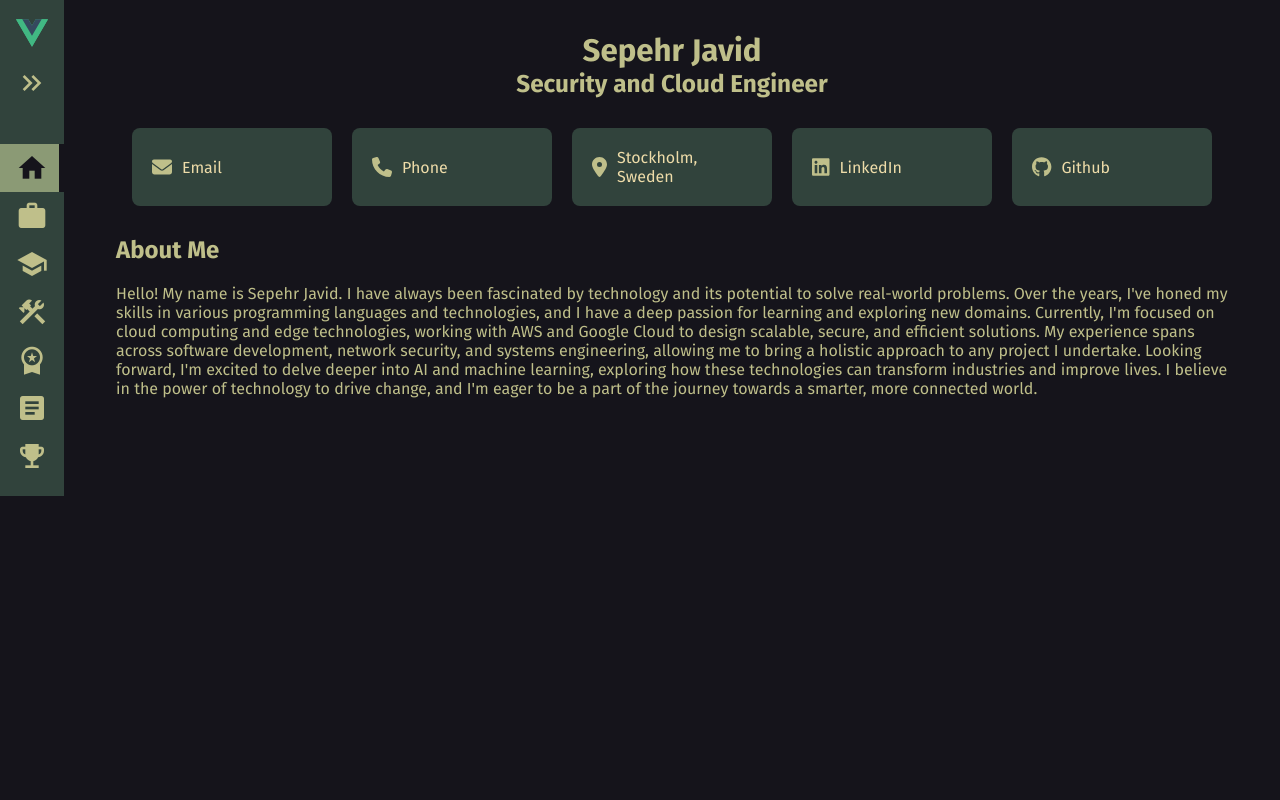
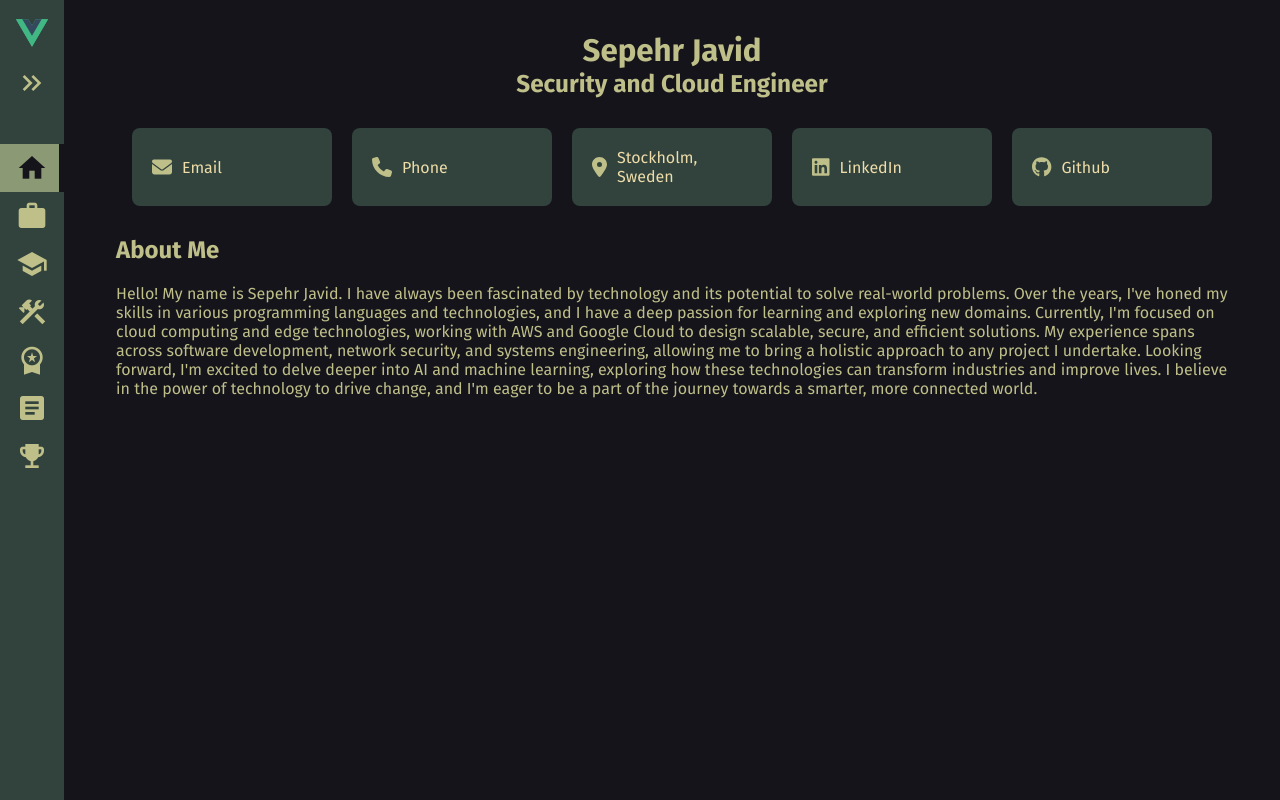
Before and after one commit to sepehrjavid/sepehrjavid-website, a Vue app: page / in a window 1280 px wide. Built offline with nearby package versions, Linux system fonts and the light colour scheme.

Commit message:
fix sidebar positioning

```diff
--- a/src/App.vue
+++ b/src/App.vue
@@ -1,7 +1,7 @@
 <template>
   <div class="app">
     <Sidebar />
-    <router-view />
+    <router-view class="main-view" />
   </div>
 </template>
 
@@ -45,10 +45,9 @@ button {
   main {
     flex: 1 1 0;
     padding: 2rem;
-
-    @media (max-width: 768px) {
-      padding-left: 6rem;
-    }
+    max-width: calc(100vw - (2rem + 32px));
+    position: relative;
+    left: calc(2rem + 32px);
   }
 }
 </style>
--- a/src/components/Sidebar.vue
+++ b/src/components/Sidebar.vue
@@ -56,6 +56,7 @@ const ToggleMenu = () => {
 <style lang="scss" scoped>
 aside {
     display: flex;
+    position: fixed;
     flex-direction: column;
 
     background-color: var(--secondary);
@@ -63,7 +64,8 @@ aside {
 
     width: calc(2rem + 32px);
     overflow: hidden;
-    min-height: 100%;
+    z-index: 99;
+    min-height: 100vh;
     padding: 1rem;
 
     transition: 0.2s ease-in-out;
@@ -185,10 +187,5 @@ aside {
             }
         }
     }
-
-    @media (max-width: 768px) {
-        position: fixed;
-        z-index: 99;
-    }
 }
 </style>
```
